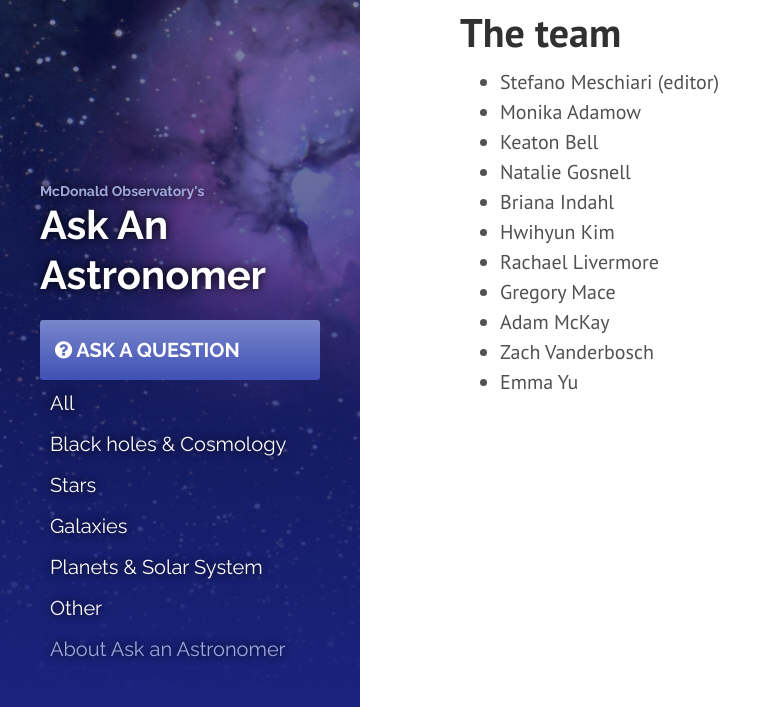
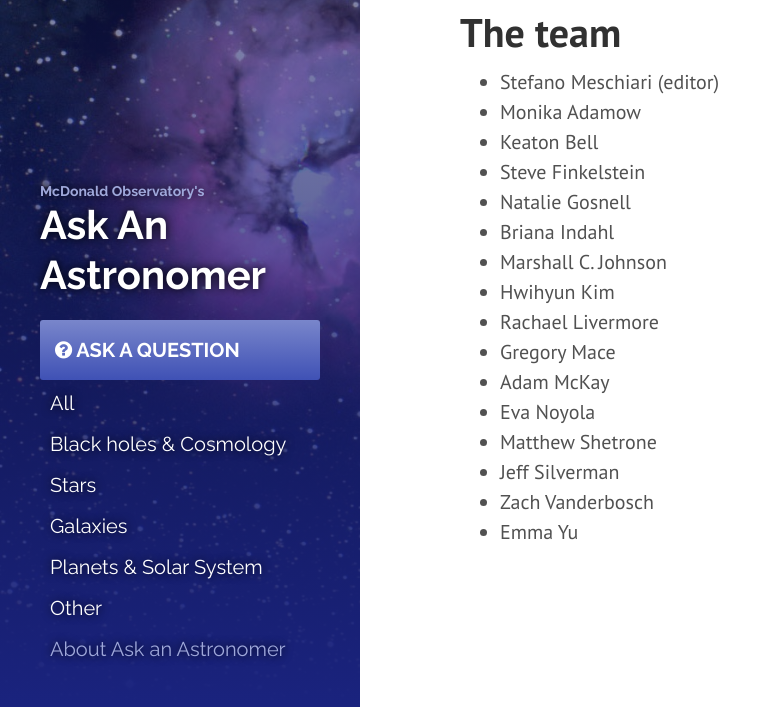
Before and after one commit to askanastronomer/askanastronomer.github.io, a Jekyll site: the page built from about.md, in a window 1280 px wide and 1208 px high. Shown: the part 501-1208 px from the top of the window, without its empty margins (0-781 px from the left). Built offline with Jekyll 4.4.1, drawn with Linux system fonts in a browser that asks for light colours; nearby versions of some CDN libraries.

Commit message:
Updated team

```diff
--- a/about.md
+++ b/about.md
@@ -12,11 +12,16 @@
 * Stefano Meschiari (editor)
 * Monika Adamow
 * Keaton Bell
+* Steve Finkelstein
 * Natalie Gosnell
 * Briana Indahl
+* Marshall C. Johnson
 * Hwihyun Kim
 * Rachael Livermore
 * Gregory Mace
 * Adam McKay
+* Eva Noyola
+* Matthew Shetrone
+* Jeff Silverman
 * Zach Vanderbosch
 * Emma Yu
```
